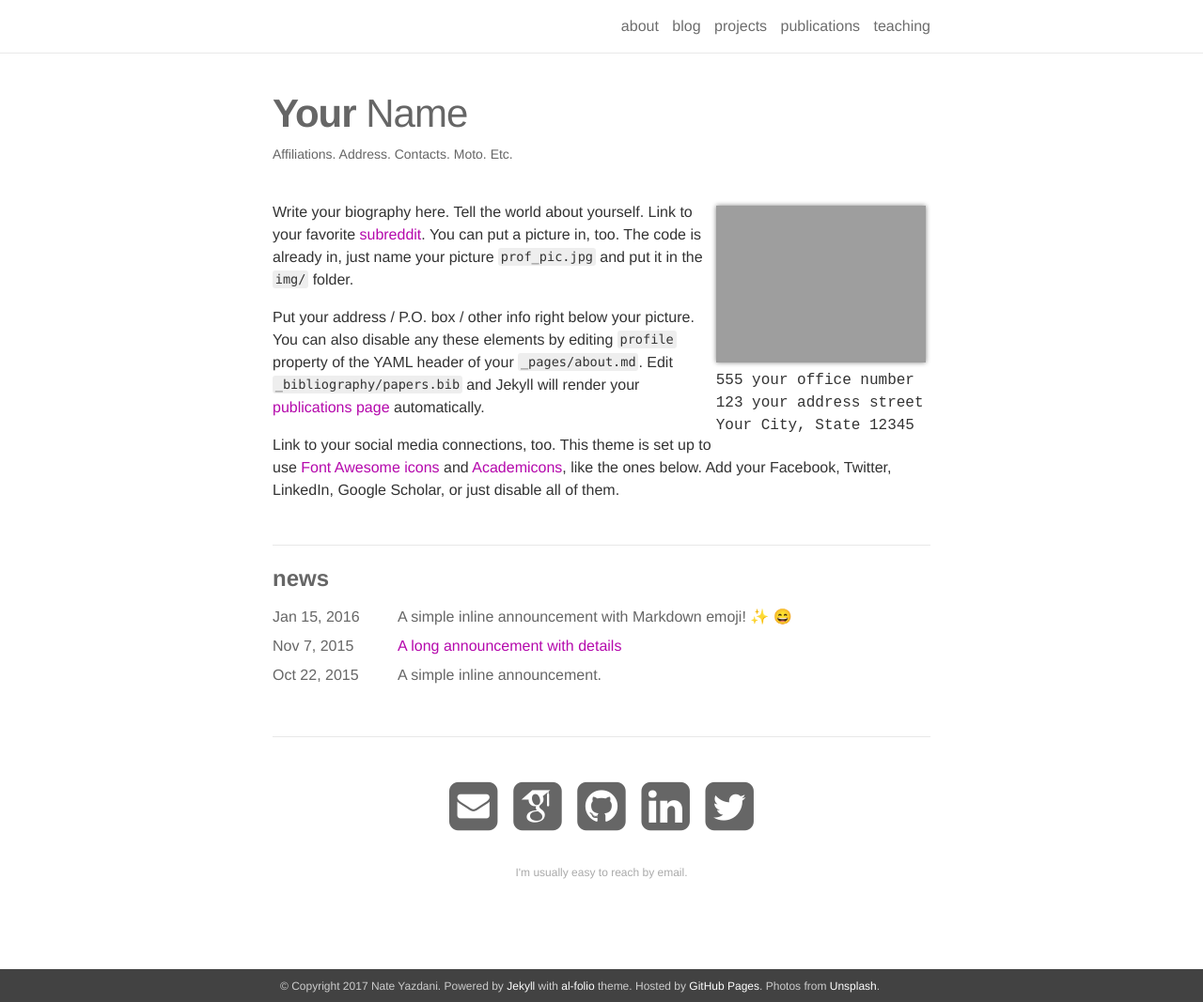
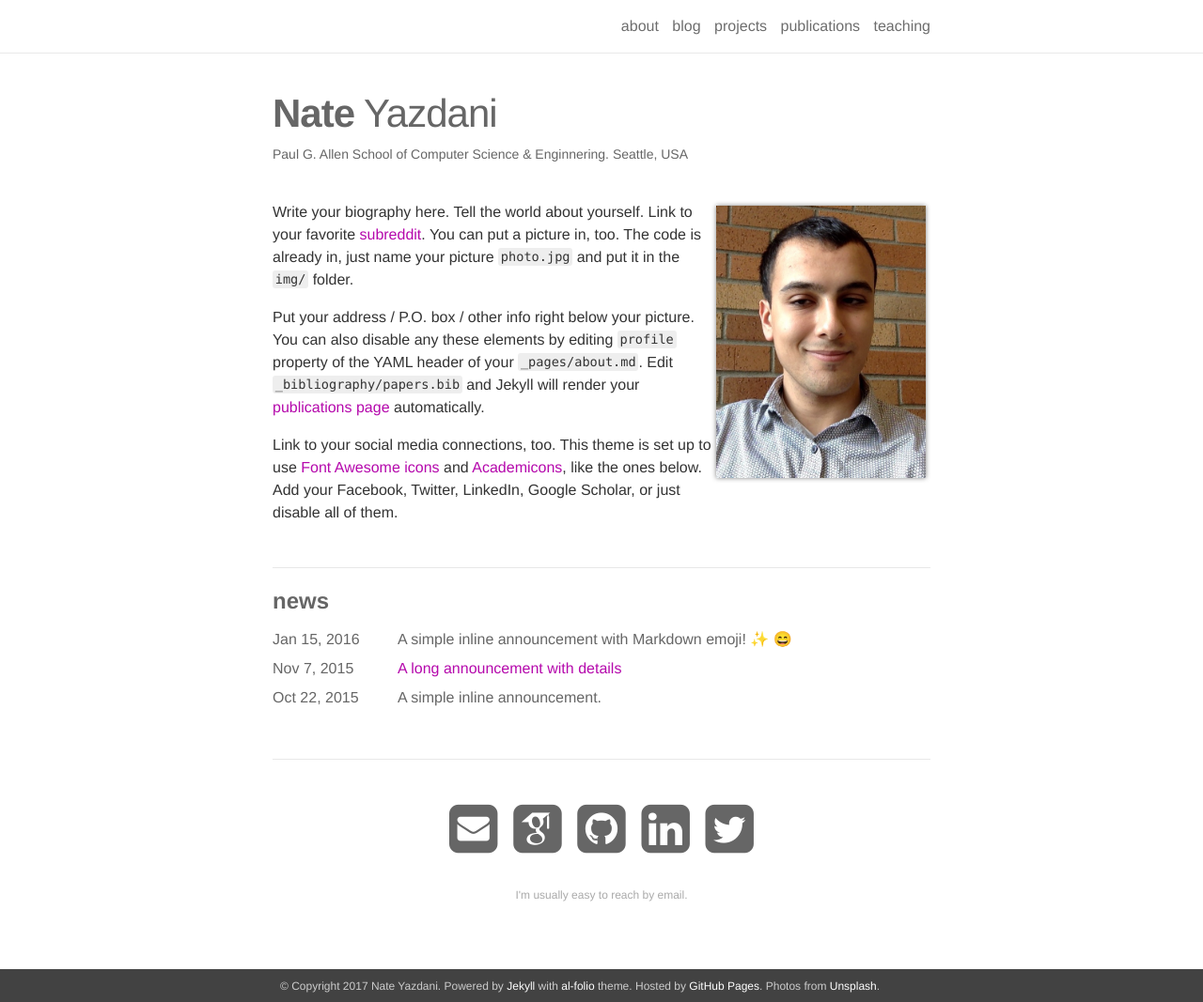
Before and after one commit to nateyazdani/nateyazdani.github.io, a Jekyll site: the page built from _pages/about.md, in a window 1280 px wide and 1067 px high. Shown: the whole window at 94% size. Built offline with Jekyll 4.4.1, drawn with Linux system fonts in a browser that asks for light colours; nearby versions of some CDN libraries; emoji names are drawn with the system emoji font; some web fonts are replaced.

Commit message:
Trying some more...

```diff
--- a/_pages/about.md
+++ b/_pages/about.md
@@ -1,22 +1,22 @@
 ---
 layout: about
 permalink: /
-title: <strong>Your</strong> Name
-description: <a href="">Affiliations</a>. Address. Contacts. Moto. Etc.
+title: <strong>Nate</strong> Yazdani
+description: <a href="https://www.cs.washington.edu/">Paul G. Allen School of Computer Science &amp; Enginnering</a>. Seattle, USA
 
 profile:
   align: right
-  image: prof_pic.jpg
-  address: >
-    <p>555 your office number</p>
-    <p>123 your address street</p>
-    <p>Your City, State 12345</p>
+  image: photo.jpg
+#  address: >
+#    <p>555 your office number</p>
+#    <p>123 your address street</p>
+#    <p>Your City, State 12345</p>
 
 news: true
 social: true
 ---
 
-Write your biography here. Tell the world about yourself. Link to your favorite [subreddit](http://reddit.com){:target="\_blank"}. You can put a picture in, too. The code is already in, just name your picture `prof_pic.jpg` and put it in the `img/` folder.
+Write your biography here. Tell the world about yourself. Link to your favorite [subreddit](http://reddit.com){:target="\_blank"}. You can put a picture in, too. The code is already in, just name your picture `photo.jpg` and put it in the `img/` folder.
 
 Put your address / P.O. box / other info right below your picture. You can also disable any these elements by editing `profile` property of the YAML header of your `_pages/about.md`. Edit `_bibliography/papers.bib` and Jekyll will render your [publications page](/al-folio/publications/) automatically.
 
```
Also changed, not shown: assets/img/photo.jpg (added), 1 other file.
